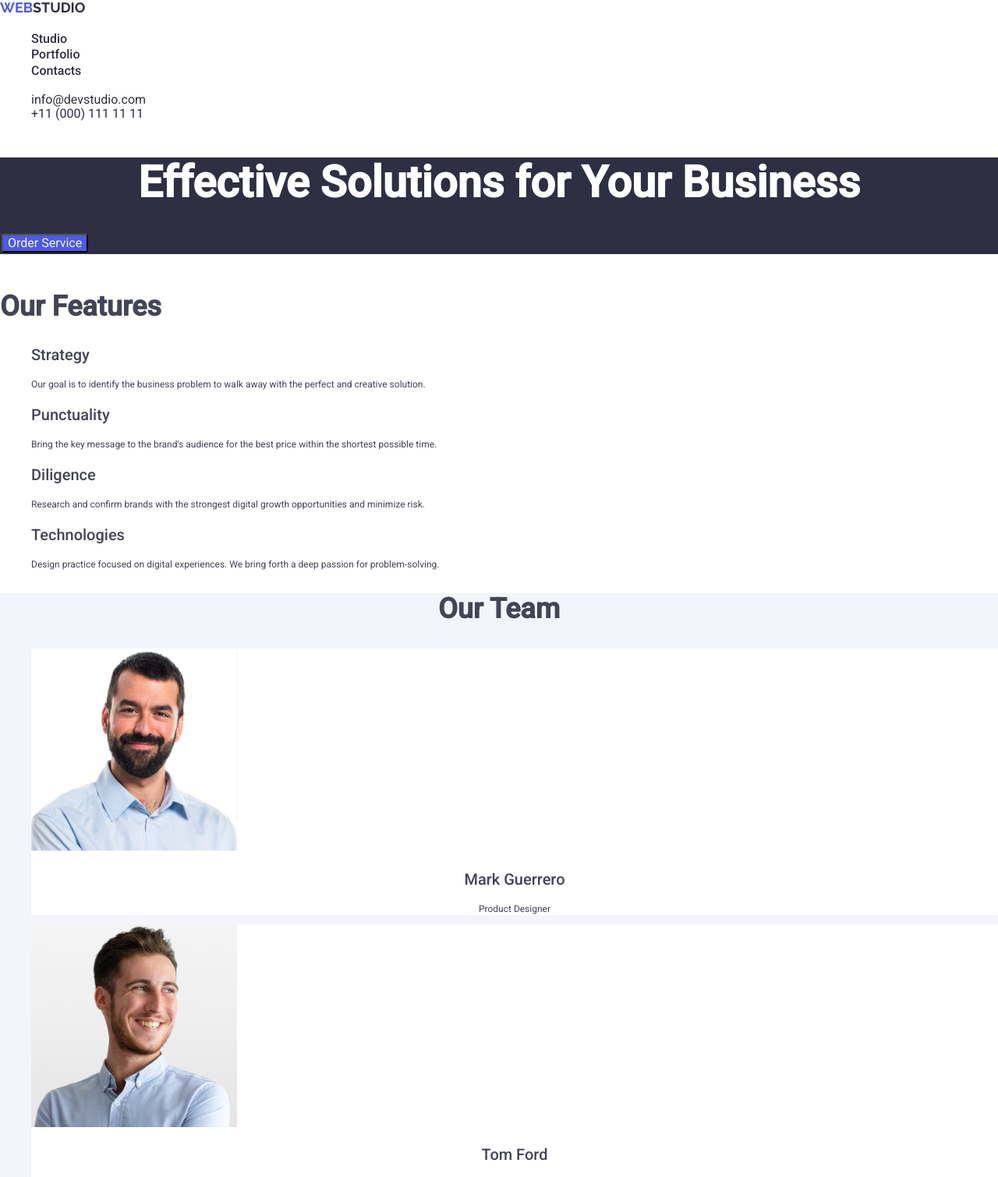
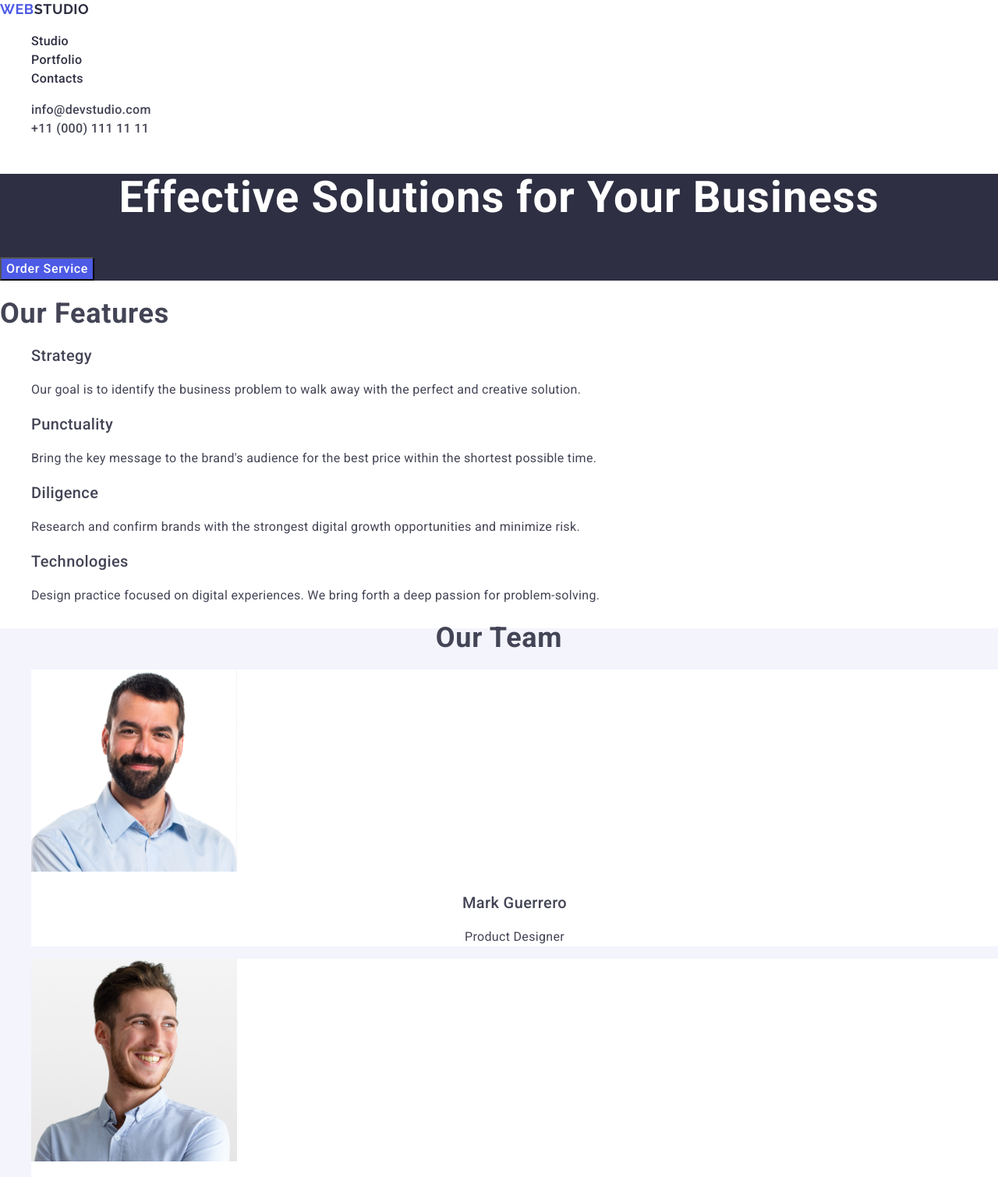
Before and after one commit to skunkyat/goit-markup-hw-02, a plain HTML site: page index.html in a window 1280 px wide. Shown: the top 1510 px of the page at 78% size. Drawn offline with nearby package versions, Linux system fonts and the light colour scheme.

Commit message:
Homeworks 2 v2 fix

```diff
--- a/css/styles.css
+++ b/css/styles.css
@@ -1,6 +1,14 @@
 body {
     font-family: "Roboto", sans-serif;
+    font-weight: 400;
+    font-size: 16px;
+    line-height: 24px;
+    letter-spacing: 0.32px;
     color: #434455;
+}
+
+ul {
+    list-style: none;
 }
 
 /* LOGO */
@@ -11,6 +19,7 @@ body {
     font-size: 18px;
     font-family: "Raleway", sans-serif;
     text-transform: uppercase;
+    letter-spacing: 0.54px;
 }
 
 .logo-accent {
@@ -20,8 +29,7 @@ body {
 
 /* NAVBAR */
 .nav-list {
-    list-style: none;
-    font-size: 18px;
+    font-size: 16px;
 }
 
 .nav-item a {
@@ -29,59 +37,63 @@ body {
     color: #2E2F42;
     font-size: 16px;
     font-weight: 500;
+    line-height: 24px;
+    letter-spacing: 0.32px;
 }
 
-.nav-item a:hover {
+.nav-item a:hover,
+.nav-item a:focus {
     color: #404BBF;
 }
 
 
-.contacts-list {
-    list-style: none;
+address {
     font-style: normal;
 }
 
 .contacts-item a {
     text-decoration: none;
-    color: #2E2F42;
+    color: #434455;
     font-size: 16px;
-    font-weight: 400;
+    font-weight: 500;
+    line-height: 24px;
+    letter-spacing: 0.32px;
 }
 
-.contacts-item a:hover {
+.contacts-item a:hover,
+.contacts-item a:focus {
     color: #404BBF;
 }
 
 
 /* HERO */
 .hero {
-    position: relative;
+    /* position: relative; */
+    background-color: #2E2F42;
 }
 
 .hero-title {
-    background-color: #2E2F42;
-    color: white;
+    font-weight: 700;
     font-size: 56px;
-    font-weight: 700;
+    line-height: 60px;
+    letter-spacing: 1.12px;
+    color: #ffffff;
     text-align: center;
-
-    padding: 0 0 60px 0;
 }
 
 /* BTN */
 .hero-btn {
-    position: absolute;
-    left: 2px;
-    bottom: 2px;
     cursor: pointer;
-
     font-size: 16px;
-    font-weight: 400;
-    color: #F4F4FD;
+    font-weight: 500;
+    color: #ffffff;
     background-color: #4D5AE5;
+    line-height: 24px;
+    letter-spacing: 0.64px;
 }
 
-.hero-btn:hover {
+.hero-btn:hover,
+.hero-btn:focus {
     background-color: #404BBF;
 }
 
@@ -90,21 +102,22 @@ body {
 .features-title {
     font-size: 36px;
     font-weight: 700;
+    letter-spacing: 0.72px;
 }
 
 .features-subtitle {
     font-size: 20px;
     font-weight: 500;
+    letter-spacing: 0.4px;
 }
 
 .features-text {
-    font-size: 12px;
+    font-size: 16px;
     font-weight: 400;
+    line-height: 24px;
+    letter-spacing: 0.32px;
 }
 
-.features-list {
-    list-style: none;
-}
 
 
 /* TEAM */
@@ -116,49 +129,49 @@ body {
     font-size: 36px;
     font-weight: 700;
     text-align: center;
+    letter-spacing: 0.72px;
 }
 
 /* IMG */
-.team-list {
-    list-style: none;
-}
-
 .team-item {
-    background-color: white;
+    background-color: #ffffff;
 }
 
 .team-name {
     font-size: 20px;
     font-weight: 500;
     text-align: center;
+    letter-spacing: 0.4px;
 }
 
 .team-role {
-    font-size: 12px;
+    font-size: 16px;
     font-weight: 400;
     text-align: center;
+    line-height: 24px;
+    letter-spacing: 0.32px;
 }
 
 
 /* PORTFOLIO */
-.portfolio-list {
-    list-style: none;
-}
-
 .portfolio-title {
     font-size: 36px;
     font-weight: 700;
     text-align: center;
+    letter-spacing: 0.72px;
 }
 
 .portfolio-name {
     font-size: 20px;
     font-weight: 500;
+    letter-spacing: 0.4px;
 }
 
 .portfolio-category {
-    font-size: 12px;
+    font-size: 16px;
     font-weight: 400;
+    line-height: 24px;
+    letter-spacing: 0.32px;
 }
 
 
@@ -169,16 +182,18 @@ body {
 
 .footer-text {
     color: #F4F4FD;
+    line-height: 24px;
+    letter-spacing: 0.32px;
 }
 
 .footer-logo {
-
     color: #F4F4FD;
     text-decoration: none;
     font-weight: 700;
     font-size: 18px;
     font-family: "Raleway", sans-serif;
     text-transform: uppercase;
+    letter-spacing: 0.54px;
 }
 
 .footer-logo-accent {
--- a/index.html
+++ b/index.html
@@ -8,11 +8,11 @@
     <link rel="stylesheet" href="https://cdnjs.cloudflare.com/ajax/libs/modern-normalize/3.0.1/modern-normalize.min.css"
         integrity="sha512-q6WgHqiHlKyOqslT/lgBgodhd03Wp4BEqKeW6nNtlOY4quzyG3VoQKFrieaCeSnuVseNKRGpGeDU3qPmabCANg=="
         crossorigin="anonymous" referrerpolicy="no-referrer">
-    <link rel="stylesheet" href="./css/styles.css">
     <link rel="preconnect" href="https://fonts.googleapis.com">
     <link rel="preconnect" href="https://fonts.gstatic.com" crossorigin>
-    <link href="https://fonts.googleapis.com/css2?family=Raleway:wght@700&family=Roboto:wght@400;500&display=swap"
+    <link href="https://fonts.googleapis.com/css2?family=Raleway:wght@700&family=Roboto:wght@400;500;700&display=swap"
         rel="stylesheet">
+    <link rel="stylesheet" href="./css/styles.css">
 
 </head>
 
@@ -114,32 +114,32 @@
             <h2 class="portfolio-title">Our Portfolio</h2>
             <ul class="portfolio-list">
                 <li class="portfolio-item">
-                    <img src="./images/portfolio/1.jpg" alt="Banking App">
+                    <img src="./images/portfolio/1.jpg" alt="Banking App" width="360" height="300">
                     <h3 class="portfolio-name">Banking App</h3>
                     <p class="portfolio-category">App</p>
                 </li>
                 <li class="portfolio-item">
-                    <img src="./images/portfolio/2.jpg" alt="Cashless Payment">
+                    <img src="./images/portfolio/2.jpg" alt="Cashless Payment" width="360" height="300">
                     <h3 class="portfolio-name">Cashless Payment</h3>
                     <p class="portfolio-category">Marketing</p>
                 </li>
                 <li class="portfolio-item">
-                    <img src="./images/portfolio/3.jpg" alt="Meditation App">
+                    <img src="./images/portfolio/3.jpg" alt="Meditation App" width="360" height="300">
                     <h3 class="portfolio-name">Meditation App</h3>
                     <p class="portfolio-category">App</p>
                 </li>
                 <li class="portfolio-item">
-                    <img src="./images/portfolio/4.jpg" alt="Taxi Service">
+                    <img src="./images/portfolio/4.jpg" alt="Taxi Service" width="360" height="300">
                     <h3 class="portfolio-name">Taxi Service</h3>
                     <p class="portfolio-category">Marketing</p>
                 </li>
                 <li class="portfolio-item">
-                    <img src="./images/portfolio/5.jpg" alt="Screen Illustrations">
+                    <img src="./images/portfolio/5.jpg" alt="Screen Illustrations" width="360" height="300">
                     <h3 class="portfolio-name">Screen Illustrations</h3>
                     <p class="portfolio-category">Design</p>
                 </li>
                 <li class="portfolio-item">
-                    <img src="./images/portfolio/6.jpg" alt="Online Courses">
+                    <img src="./images/portfolio/6.jpg" alt="Online Courses" width="360" height="300">
                     <h3 class="portfolio-name">Online Courses</h3>
                     <p class="portfolio-category">Marketing</p>
                 </li>
```
